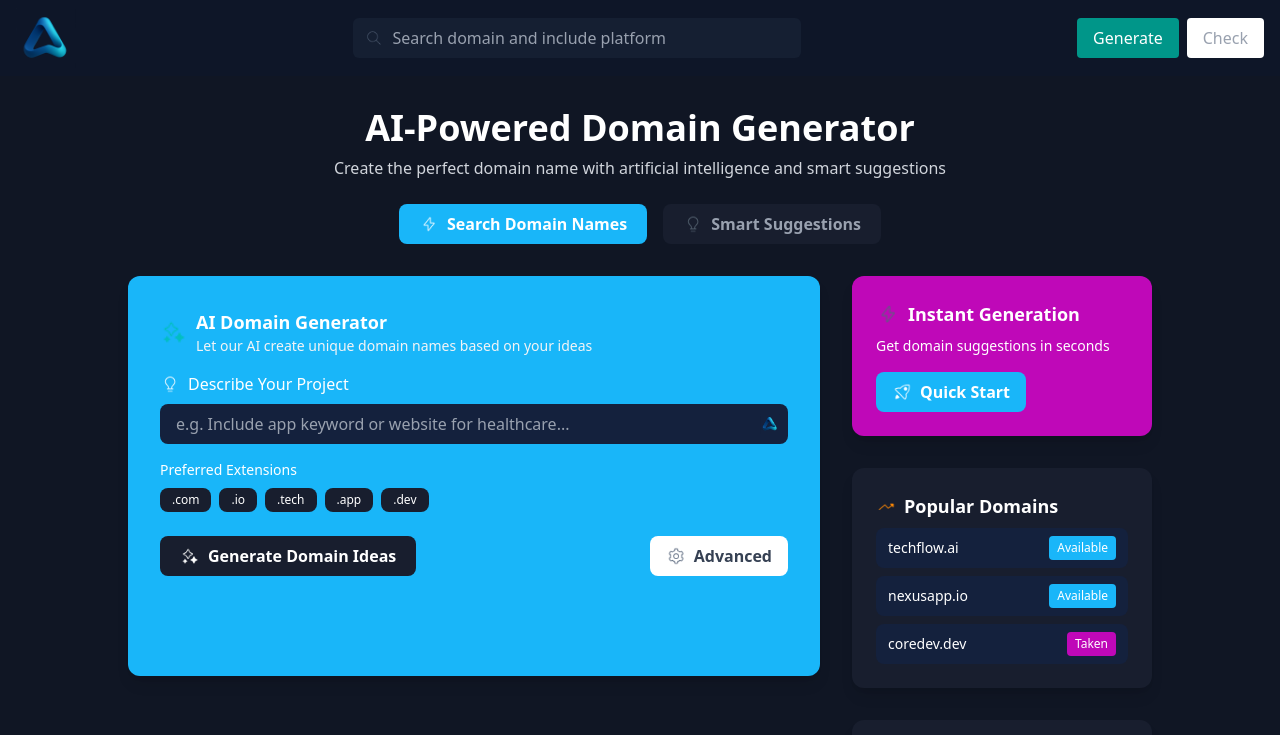
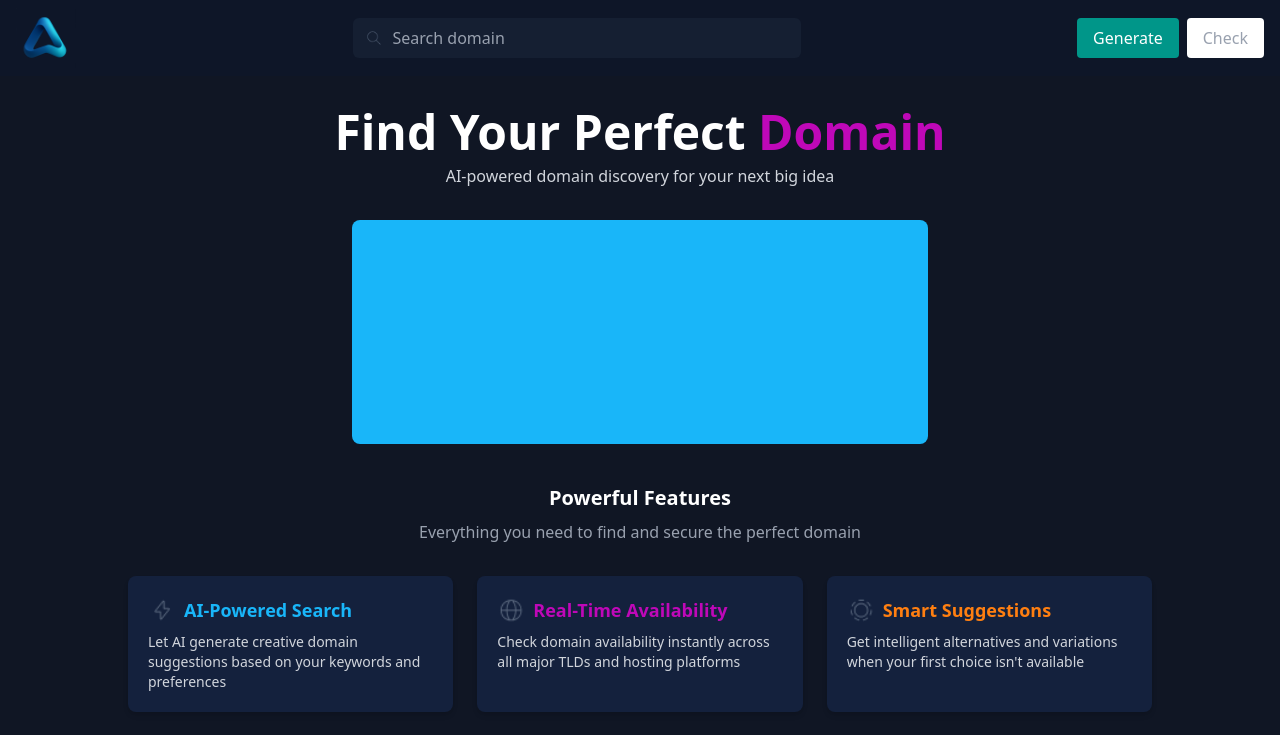
Before and after one commit to Thato-t/NameMind, a Next.js app: page / in a window 1280 px wide. Shown: the top 735 px of the page. Built offline with nearby package versions, Linux system fonts and the light colour scheme.

Commit message:
feat: added a feature to be able to navigate through the logo and navbar buttons

```diff
--- a/app/api/check-subdomain/landing-page/route.ts
+++ b/app/api/check-subdomain/landing-page/route.ts
@@ -13,6 +13,7 @@ export async function POST(req: Request) {
         return NextResponse.json({ status }, {status: 200});
 
     } catch (error) {
+        console.error('Error found', error)
         return NextResponse.json({status: 'available'}, {status: 500})
     }
 }
--- a/app/api/generate/route.ts
+++ b/app/api/generate/route.ts
@@ -7,7 +7,7 @@ const client = new OpenAI({
 
 export async function POST(req: Request){
     const { description } = await req.json();
-    console.log(description)
+
     if (!description){
         return NextResponse.json({error: 'input required'}, {status: 400})
     }
--- a/app/components/reusable/navbar.tsx
+++ b/app/components/reusable/navbar.tsx
@@ -1,19 +1,24 @@
 'use client'
 
 import Image from 'next/image';
-import { useState } from 'react';
+import { useState, useEffect } from 'react';
 import useDomainCheck from '../../../hooks/domainCheck';
-import { useRouter }from 'next/navigation';
+import { useRouter, usePathname } from 'next/navigation';
 
 function Navbar(){
     const router = useRouter();
+    const pathname = usePathname();
     const [ domain, setDomain ] = useState<string>('');
+    const [ generatePage, setGeneratePage ] = useState<boolean>(false);
     const { checkDomain } = useDomainCheck();
 
+    useEffect(() => {
+        pathname === '/result/generate' ? setGeneratePage(true) : setGeneratePage(false)
+    }, [pathname])
 
     const routeToSign = () => {
-        console.log('Lets sign in');
-        // router.push('/sign');
+        // TODO add feature that before going to the generate page I sign up first
+        router.push('/result/generate');
     }
     const checkingDomain = () => {
         if (domain.trim() === '') return;
@@ -22,6 +27,8 @@ function Navbar(){
         localStorage.setItem('domainEntered', domain || '');
         router.push('/landing-result');
     }
+
+
 
 
     return(
@@ -35,6 +42,7 @@ function Navbar(){
                         width={60}
                         height={60}
                         className="cursor-pointer"
+                        onClick={() => router.push('/')}
                     />
                 </div>
                 {/* Search */}
@@ -49,7 +57,7 @@ function Navbar(){
                         />
                         <input
                             type="text"
-                            placeholder="Search domain and include platform"
+                            placeholder="Search domain"
                             onChange={(event) => setDomain(event.target.value)}
                             className="w-full pl-10 pr-3 py-2 rounded-md bg-[#151F32] text-white placeholder-gray-400 focus:outline-none focus:ring-2 focus:ring-blue-500 transition"
                         />
@@ -60,6 +68,7 @@ function Navbar(){
                     <button
                         onClick={() => routeToSign()}
                         className="px-4 py-2 rounded bg-[#009689] cursor-pointer text-white hover:bg-[#19B6F9] transition"
+                        style={{cursor: generatePage ? 'not-allowed' : 'pointer'}}
                     >
                         Generate
                     </button>
--- a/app/landing-result/page.tsx
+++ b/app/landing-result/page.tsx
@@ -3,17 +3,21 @@ import React, { useState } from 'react';
 import Image from 'next/image';
 import Available from  '../components/reusable/available';
 import useDomainCheck from '../../hooks/domainCheck';
-import PopupResult from '../components/modal/PopupResult'
+import PopupResult from '../components/modal/PopupResult';
+import { useRouter } from 'next/navigation';
 
 
 function LandingResult() {
     const platformsArr: string[] = ['.vercel.app', '.netlify.app', '.co.za', '.com', '.io'];
     const domainEntered: string = (window.localStorage.getItem('domainEntered') ?? '""') || '';
+    const router = useRouter();
+
     const [ domain, setDomain ] = useState<string>(domainEntered);
     const [ platform, setPlatform ] = useState<string>('.vercel.app');
     const [ available , setAvailable] = useState<boolean>(false);
     const { status, checkDomain } = useDomainCheck();
     const [ errMsg, setErrMsg ] = useState<string>('');
+
 
     const checkingDomain = () => {
         if (domain.trim() === '') {
@@ -30,7 +34,14 @@ function LandingResult() {
     <main className="min-h-screen bg-[#101624] flex flex-col items-center justify-center px-4">
         {/* Top Icon */}
         <div className="mb-6">
-            <Image src="/images/logo.png" alt="search" width={60} height={60} />
+            <Image
+             src="/images/logo.png"
+             alt="search"
+             width={60}
+             height={60}
+             onClick={() => router.push('/')}
+             className="cursor-pointer"
+            />
         </div>
         {/* Title */}
         <h1 className="text-3xl md:text-4xl font-bold text-white text-center mb-2">
--- a/app/page.tsx
+++ b/app/page.tsx
@@ -2,15 +2,14 @@
 
 import Navbar from './components/reusable/navbar';
 import LandingMain from './components/landingMain';
-import GeneratePage from './result/generate/page';
+
 
 function Home() {
 
   return (
     <>
-      {/* <Navbar /> */}
-      {/* <LandingMain /> */}
-      <GeneratePage />
+      <Navbar />
+      <LandingMain />
     </>
   )
 }
--- a/app/result/generate/page.tsx
+++ b/app/result/generate/page.tsx
@@ -1,3 +1,5 @@
+'use client';
+
 import React, { useState } from 'react';
 import Navbar from '../../components/reusable/navbar'
 import Image from 'next/image';
@@ -6,6 +8,7 @@ import useGenerateDomain from '../../../hooks/generateDomain';
 function GeneratePage() {
   const [input, setInput] = useState<string>('');
   const { generateDomains } = useGenerateDomain();
+
 
   return (
     <>
```
